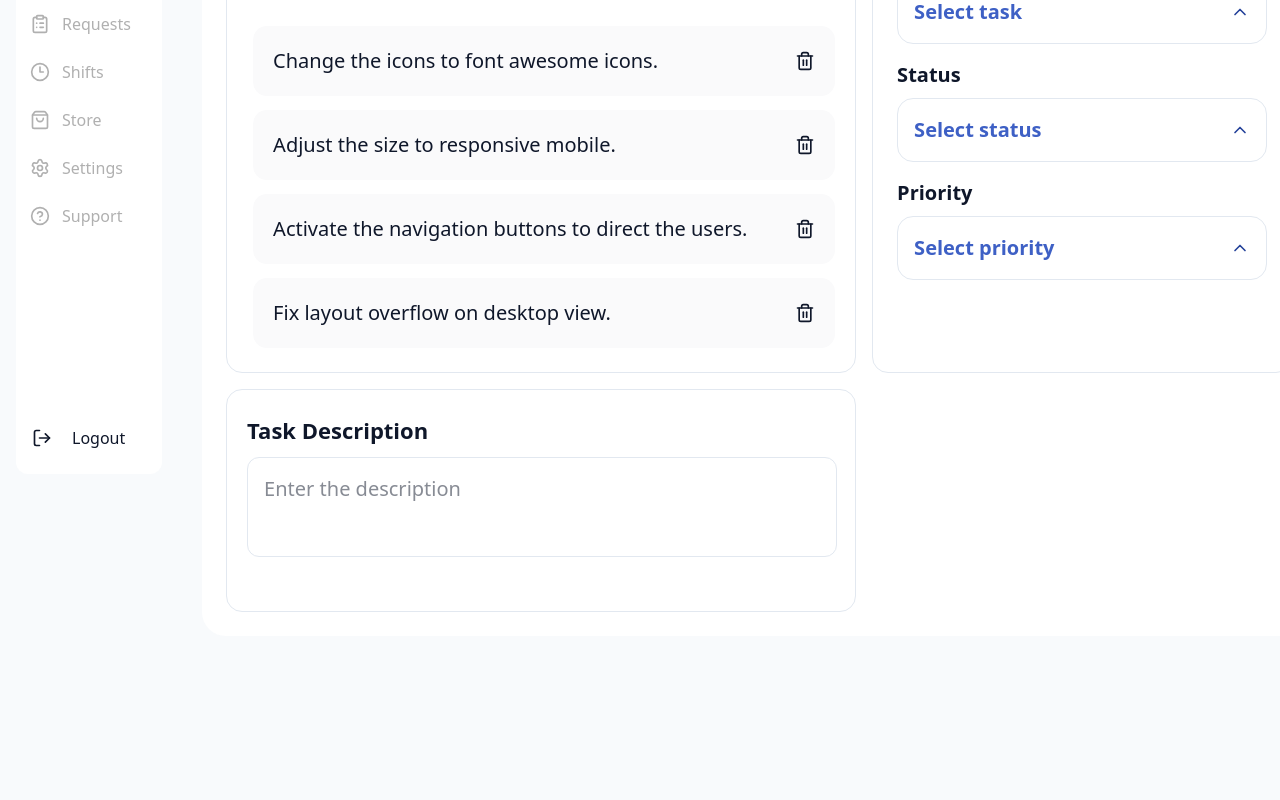
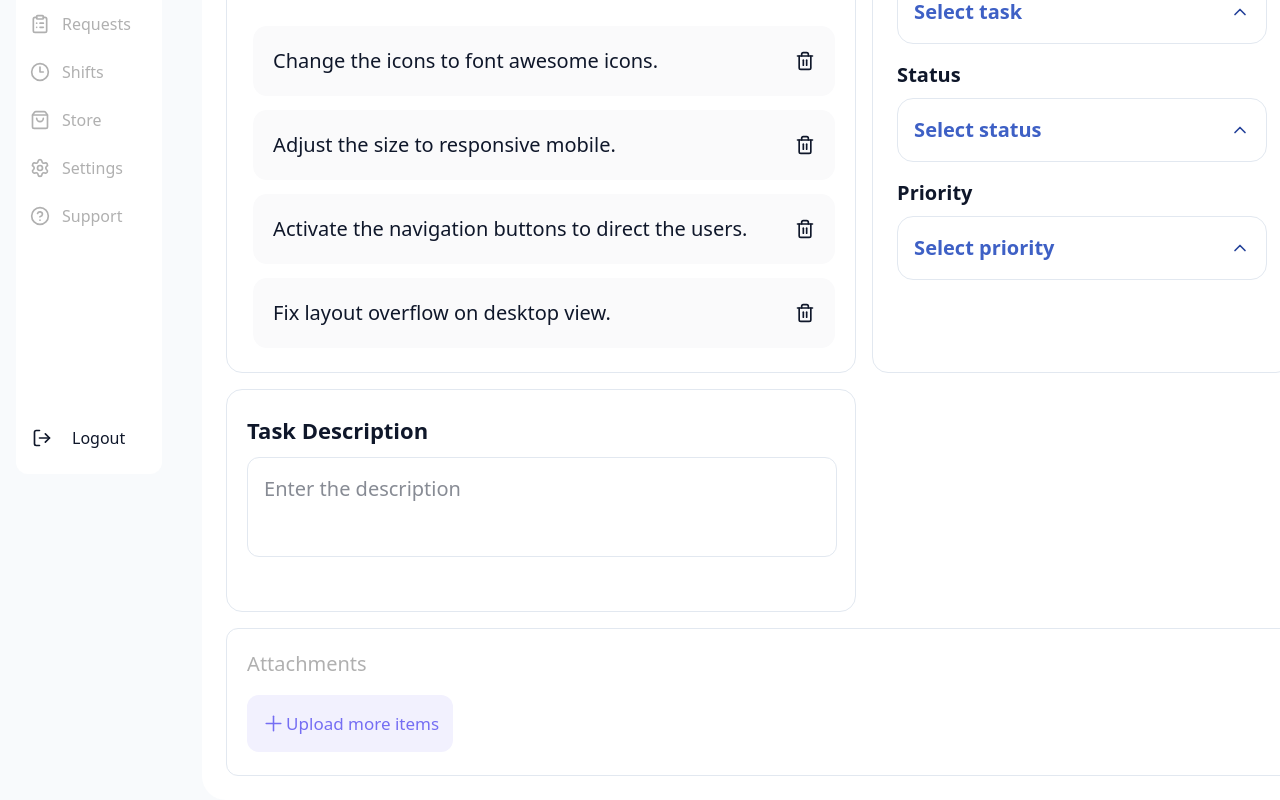
Before and after one commit to boda213-alaa-mohmad/buy2-hr-system, a Next.js app: page /dashboard/my-tasks/edit/1 in a window 1280 px wide. Shown: the part 310-1110 px from the top of the page. Before the commit the page ends 946 px from the top, so only its background shows below. Built offline with nearby package versions, Linux system fonts and the light colour scheme.

Commit message:
feat(task-sidebar): implement Attachments component with file upload and delete logic

```diff
--- a/src/app/dashboard/my-tasks/edit/[id]/components/AttachmentsSection/AttachmentsSection.module.css
+++ b/src/app/dashboard/my-tasks/edit/[id]/components/AttachmentsSection/AttachmentsSection.module.css
@@ -0,0 +1,97 @@
+.container {
+  border-radius: 12px;
+  margin-top: 16px;
+  border: 1px solid var(--border-color);
+}
+
+.wrapper {
+  margin: 20px 20px 23px 20px;
+}
+
+.title {
+  font-size: 20px;
+  font-weight: 400;
+  color: var(--text-color);
+  padding-bottom: 16px;
+}
+
+.btn {
+  background: #f2f1fe;
+  color: #756ef3;
+  display: flex;
+  align-items: center;
+  padding: 16px 14px;
+  border-radius: 12px;
+  cursor: pointer;
+  transition:
+    background-color 0.2s,
+    color 0.2s;
+}
+
+.btn:hover {
+  background: #8b83d0;
+  color: #f9f9f9;
+}
+
+.btn :nth-child(2) {
+  font-size: 17px;
+}
+
+.fileBtn {
+  display: none;
+}
+
+.btn-fileLists {
+  display: flex;
+  align-items: center;
+  gap: 12px;
+  flex-wrap: wrap;
+}
+
+.fileLists {
+  display: flex;
+  gap: 12px;
+  flex-wrap: wrap;
+}
+
+.file {
+  min-width: 280px;
+  padding: 9px 10px;
+  border-radius: 12px;
+  border: 1px solid var(--border-color);
+  display: flex;
+  justify-content: space-between;
+  align-items: center;
+}
+
+.fileName {
+  font-size: 18px;
+  font-weight: 600;
+}
+
+.fileSize {
+  font-weight: 400;
+  color: var(--text-color);
+}
+
+.infoFiles {
+  display: flex;
+  flex-direction: column;
+}
+
+.containerIcons {
+  display: flex;
+  gap: 12px;
+}
+
+.containerIcons * {
+  cursor: pointer;
+}
+
+.trash {
+  color: #ff2f43;
+}
+
+.eye {
+  color: #3852a2;
+}
--- a/src/app/dashboard/my-tasks/edit/[id]/components/AttachmentsSection/AttachmentsSection.tsx
+++ b/src/app/dashboard/my-tasks/edit/[id]/components/AttachmentsSection/AttachmentsSection.tsx
@@ -0,0 +1,92 @@
+"use client";
+import styles from "./AttachmentsSection.module.css";
+import { Eye, Plus, Trash2 } from "lucide-react";
+import { useState, useRef } from "react";
+
+interface FilesType {
+  id: string;
+  name: string;
+  size: string;
+}
+
+export default function Attachments() {
+  const fileInputRef = useRef<HTMLInputElement | null>(null);
+  const [files, setFiles] = useState<FilesType[]>([]);
+
+  // for uploading files
+  function handleButtonClick() {
+    fileInputRef.current?.click();
+  }
+
+  // this function for adding the files in page
+  function handleFileChange(e: React.ChangeEvent<HTMLInputElement>) {
+    const selectedFile = e.target.files;
+
+    // ! means if you don't choose file ---> go out from function
+    if (!selectedFile) return;
+
+    const rawFilesArray = Array.from(selectedFile);
+
+    const formattedFiles: FilesType[] = rawFilesArray.map((file) => {
+      return {
+        id: crypto.randomUUID(),
+        name: file.name,
+        size: `${(file.size / (1024 * 1024)).toFixed(1)} MB`,
+      };
+    });
+
+    setFiles([...files, ...formattedFiles]);
+  }
+
+  // function deleting files
+  function handleDeleteFiles(id: string) {
+    setFiles(files.filter((deleteFile) => deleteFile.id !== id));
+  }
+
+  return (
+    <div className={styles.container}>
+      <div className={styles.wrapper}>
+        <p className={styles.title}>Attachments</p>
+        <input
+          type="file"
+          ref={fileInputRef}
+          className={styles.fileBtn}
+          onChange={handleFileChange}
+        />
+
+        {/* button with files */}
+        <div className={styles["btn-fileLists"]}>
+          <button className={styles.btn} onClick={handleButtonClick}>
+            <Plus size={25} strokeWidth={1.5} />
+            <span>Upload more items</span>
+          </button>
+
+          {/* card container */}
+          <div className={styles.fileLists}>
+            {files.map((file) => {
+              return (
+                // each card
+                <div key={file.id} className={styles.file}>
+                  {/* information files */}
+                  <div className={styles.infoFiles}>
+                    <p className={styles.fileName}>{file.name}</p>
+                    <p className={styles.fileSize}>{file.size}</p>
+                  </div>
+                  {/* icons */}
+                  <div className={styles.containerIcons}>
+                    <Eye size={20} className={styles.eye} />
+                    <Trash2
+                      size={20}
+                      className={styles.trash}
+                      onClick={() => handleDeleteFiles(file.id)}
+                    />
+                  </div>
+                </div>
+              );
+            })}
+          </div>
+        </div>
+      </div>
+    </div>
+  );
+}
--- a/src/app/dashboard/my-tasks/edit/[id]/components/TaskSidebarForm/TaskSidebarForm.tsx
+++ b/src/app/dashboard/my-tasks/edit/[id]/components/TaskSidebarForm/TaskSidebarForm.tsx
@@ -64,7 +64,7 @@ export default function TaskSidebarForm() {
           onChange={(val) => setFormData({ ...formData, status: val })}
         />
 
-        {/* Priority */}
+        {/*    */}
         <SelectDropdown
           id="priority"
           label="Priority"
--- a/src/app/dashboard/my-tasks/edit/[id]/page.tsx
+++ b/src/app/dashboard/my-tasks/edit/[id]/page.tsx
@@ -3,6 +3,7 @@ import EditHeader from "./components/EditHeader/EditHeader";
 import SubtasksSection from "./components/SubtasksSection/SubtasksSection";
 import TaskSidebarForm from "./components/TaskSidebarForm/TaskSidebarForm";
 import TaskDescription from "./components/TaskDescription/TaskDescription";
+import Attachments from "./components/AttachmentsSection/AttachmentsSection";
 
 export default async function Page({
   params,
@@ -25,6 +26,7 @@ export default async function Page({
           </div>
 
           <TaskDescription />
+          <Attachments />
 
         </div>
       </div>
```
